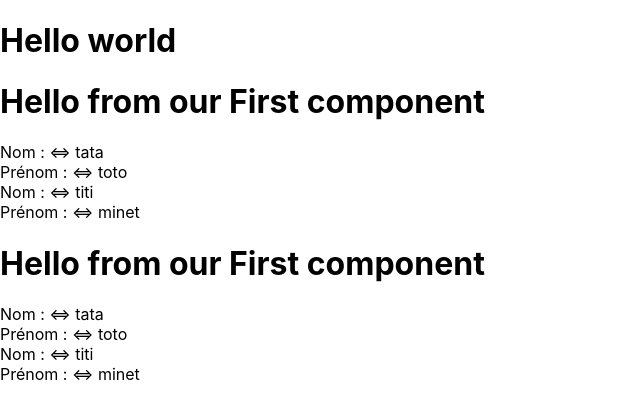
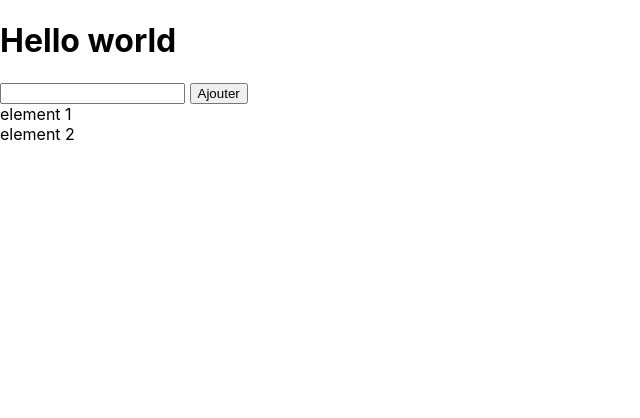
Before and after one commit to ihabAbadi/reactFormationSoftTeam, a React (Create React App) app: page / in a window 1280 px wide. Shown: the top 418 px of the page, without its empty margins (0-640 px from the left). Built offline with nearby package versions, Linux system fonts and the light colour scheme.

Commit message:
version avec event

```diff
--- a/src/App.js
+++ b/src/App.js
@@ -1,6 +1,8 @@
 import logo from './logo.svg';
 import './App.css';
 import { FirstComponent } from './FirstComponent';
+import { FirstComponentEvent } from './ComponentWithEvent/FirstComponentEvent';
+import { PersonsComponent } from './ComponentWithEvent/PersonsComponent';
 
 // function App() {
 //   return (
@@ -25,8 +27,10 @@ import { FirstComponent } from './FirstComponent';
 
 const App = () => (<div>
       <h1>Hello world</h1>
-      <FirstComponent></FirstComponent>
-      <FirstComponent></FirstComponent>
+      {/* <FirstComponent></FirstComponent>
+      <FirstComponent></FirstComponent> */}
+      {/* <FirstComponentEvent></FirstComponentEvent> */}
+      <PersonsComponent></PersonsComponent>
 </div>)
 
 export default App;
--- /dev/null
+++ b/src/ComponentWithEvent/FirstComponentEvent.js
@@ -0,0 +1,33 @@
+import React, { PureComponent } from 'react'
+
+export class FirstComponentEvent extends PureComponent {
+    constructor(props) {
+        super(props);
+        this.state = {
+            compteur : 0,
+            textValue : ''
+        }
+    }
+    clickButton = (event) => {
+        //alert("hello from click button "+ event.target.innerText)
+        //modification du compteur du state
+        this.setState({ compteur: this.state.compteur + 1 });
+    }
+    render() {
+        return (
+            <div>
+                <h1>Component with Event</h1>
+                <div><input type="text" onChange={(e) => this.setState({ textValue:  e.target.value})} placeholder="merci de saisir une valeur" /></div>
+                <div>{this.state.textValue}</div>
+                <SecondComponent compteur={this.state.compteur}></SecondComponent>
+                <button onClick={this.clickButton} >click</button>
+            </div>
+        );
+    }
+}
+
+const SecondComponent = (props) => {
+    return(
+        <div>{props.compteur}</div>
+    )
+}
--- /dev/null
+++ b/src/ComponentWithEvent/PersonsComponent.js
@@ -0,0 +1,32 @@
+import React, { PureComponent } from 'react'
+
+export class PersonsComponent extends PureComponent {
+    constructor(props) {
+        super(props);
+        this.state = {
+            persons: ['element 1',' element 2'],
+            person: undefined
+        }
+    }
+
+    addPerson = () => {
+        if (this.state.person != undefined) {
+            //operateur spread  => ...
+            this.setState(
+                {
+                    persons: [ ...this.state.persons.slice(1)],
+                    person: undefined
+                });
+        }
+    }
+    render() {
+        return (
+            <div>
+                <input type="text" onChange={(e) => this.setState({ person: e.target.value })} /> <button onClick={this.addPerson}>Ajouter</button>
+                {this.state.persons.map((element, index) => (
+                    <div>{element}</div>
+                ))}
+            </div>
+        );
+    }
+}
```
